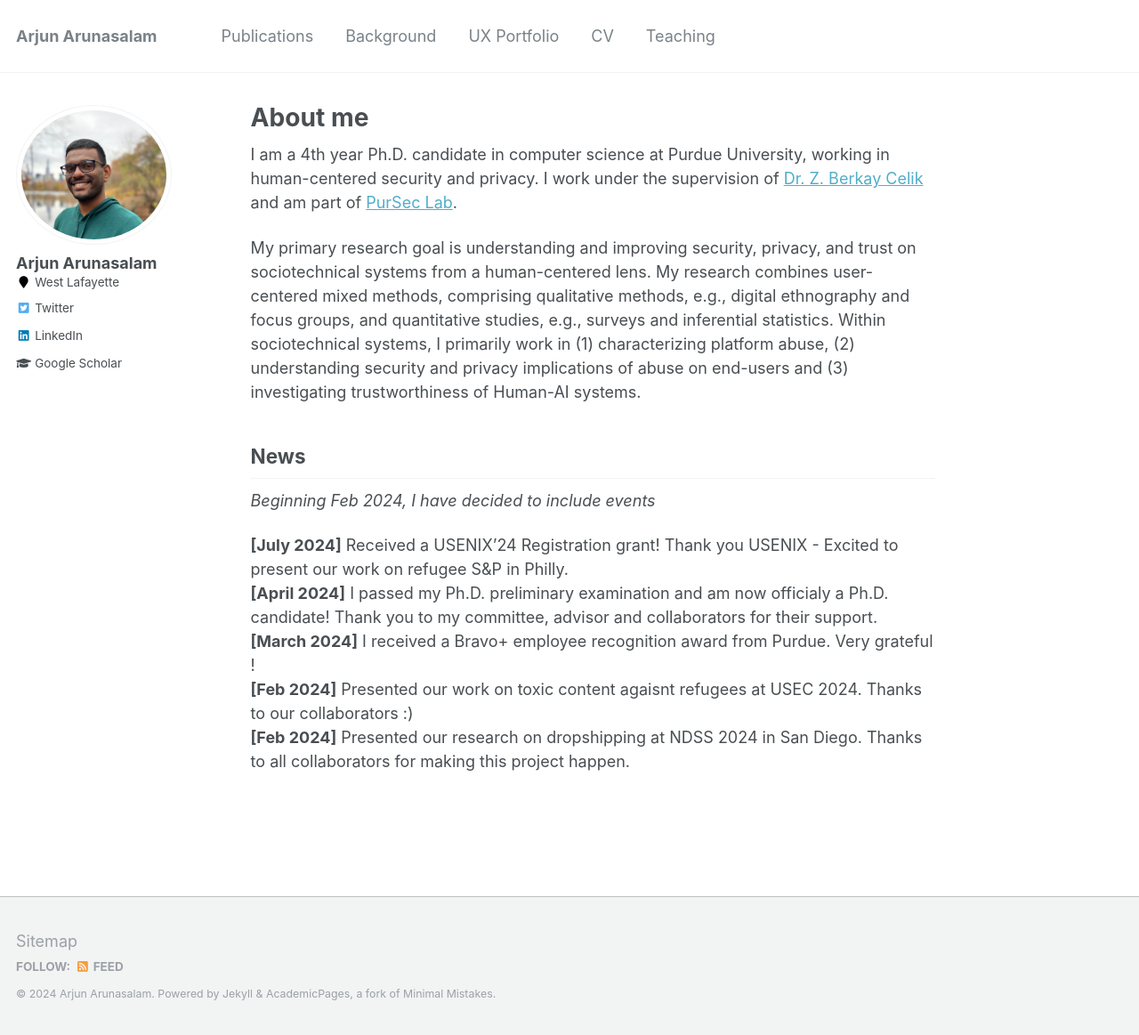
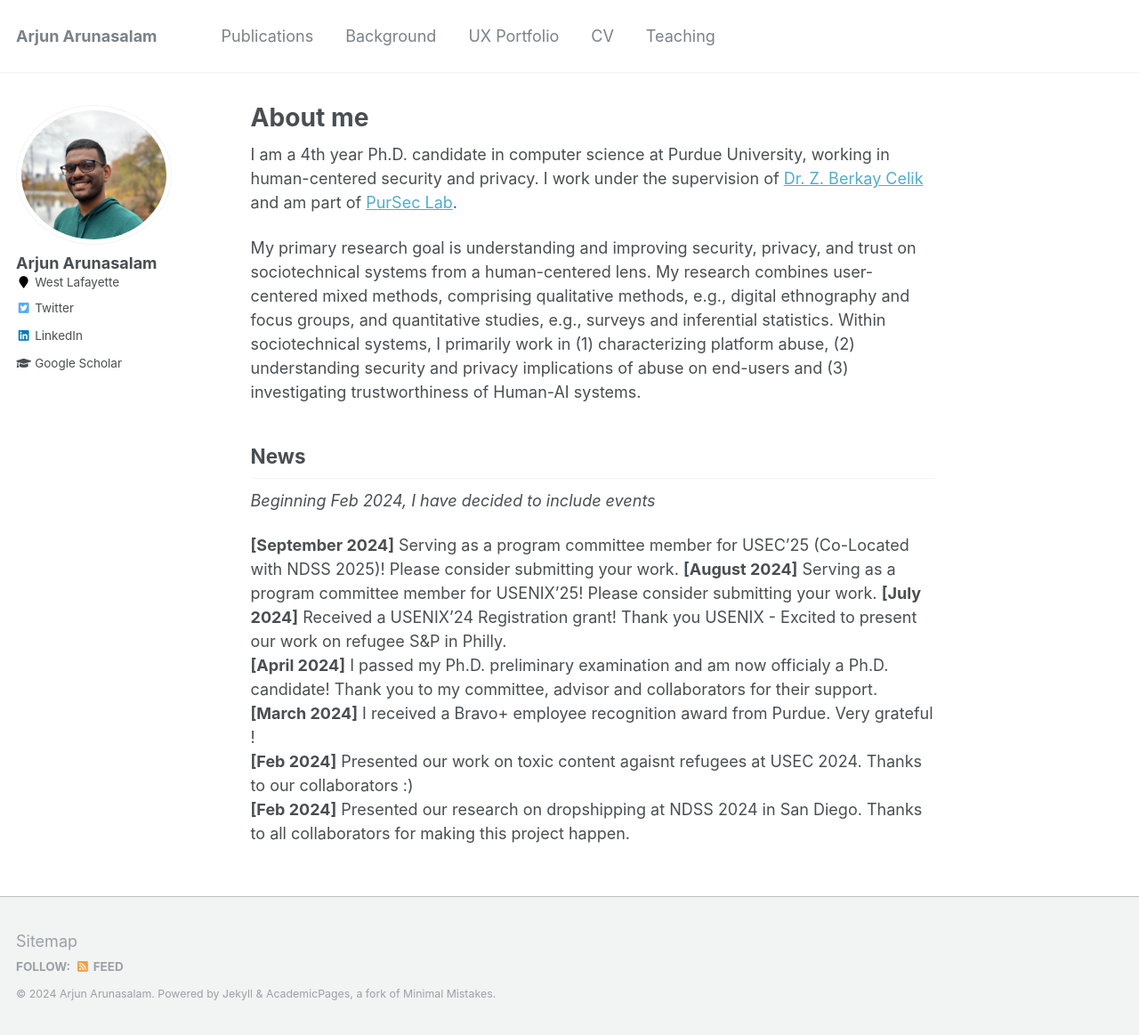
Before and after one commit to arjunarunasalam/arjunarunasalam.github.io, a Jekyll site: the page built from _pages/about.md, in a window 1280 px wide and 1163 px high. Shown: the whole window at 89% size. Built offline with Jekyll 4.4.1, drawn with Linux system fonts in a browser that asks for light colours.

Commit message:
adding USEC PC member

```diff
--- a/_pages/about.md
+++ b/_pages/about.md
@@ -28,6 +28,9 @@ News
 -----
 *Beginning Feb 2024, I have decided to include events*
 
+
+**[September 2024]** Serving as a program committee member for  USEC'25 (Co-Located with NDSS 2025)! Please consider submitting your work.
+**[August 2024]** Serving as a program committee member for  USENIX'25! Please consider submitting your work.
 **[July 2024]** Received a USENIX'24  Registration grant! Thank you USENIX - Excited to present our work on refugee S&P in Philly.
 **[April 2024]** I passed my Ph.D. preliminary examination and am now officialy a Ph.D. candidate!  Thank you to my committee, advisor and collaborators for their support.
 **[March 2024]** I received a Bravo+ employee recognition award from Purdue. Very grateful !
```
Also changed, not shown: _pages/publications.md (+3 -2 lines).
